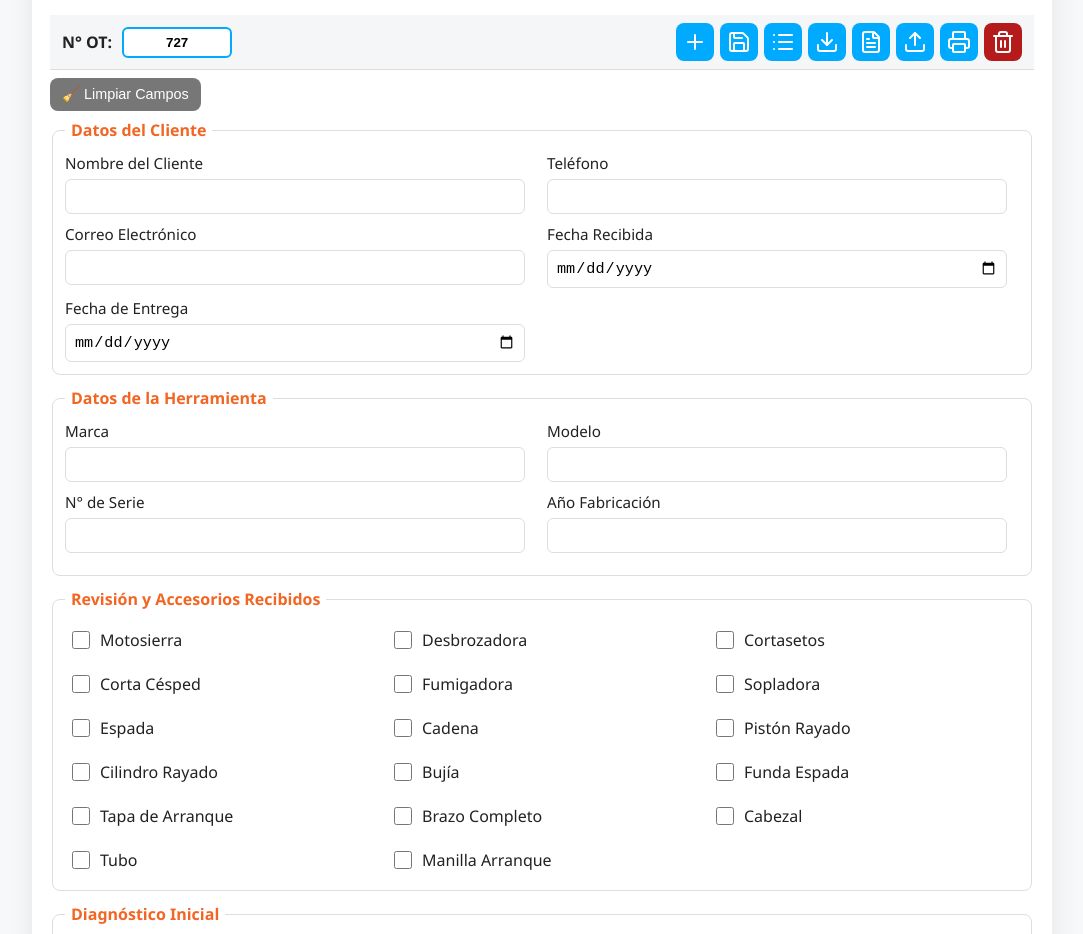
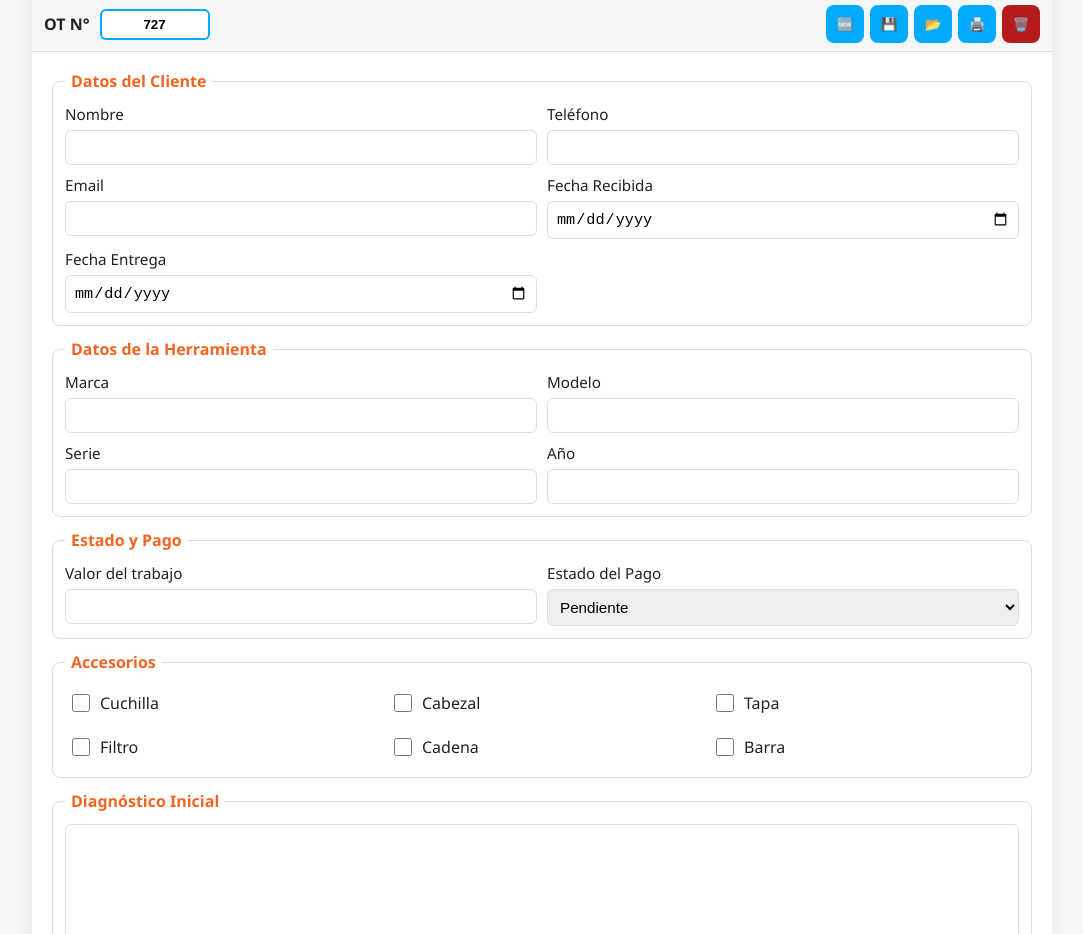
Before and after one commit to CryptoWorldX9/OT-FuelTek, a plain HTML site: page index.html in a window 1280 px wide. Shown: the part 146-1080 px from the top of the page, without its empty margins (98-1181 px from the left). Drawn offline with nearby package versions, Linux system fonts and the light colour scheme.

Commit message:
Update index.html

```diff
--- a/index.html
+++ b/index.html
@@ -1,186 +1,138 @@
-<!doctype html>
+<!DOCTYPE html>
 <html lang="es">
 <head>
-  <meta charset="utf-8" />
-  <meta name="viewport" content="width=device-width,initial-scale=1" />
-  <title>Orden de Trabajo - Fueltek</title>
+  <meta charset="UTF-8" />
+  <meta name="viewport" content="width=device-width, initial-scale=1.0" />
+  <title>FUELTEK - Orden de Trabajo</title>
   <link rel="stylesheet" href="styles.css" />
-  <!-- SheetJS para exportar a Excel -->
-  <script src="https://cdn.sheetjs.com/xlsx-0.20.3/package/dist/xlsx.full.min.js"></script>
-  <script src="https://unpkg.com/lucide@latest"></script>
 </head>
 <body>
   <div class="wrapper">
     <header>
-      <img src="logo-fueltek.png" alt="Fueltek Logo" class="logo" />
+      <img src="logo-fueltek.png" class="logo" alt="logo" />
       <div class="header-info">
         <h1>FUELTEK</h1>
         <p>Servicio Técnico Multimarca</p>
-        <small>Tel: +56 9 4043 5805 | La Trilla 1062, San Bernardo</small>
+        <small>La Trilla 1062, San Bernardo | Tel: +56 9 4043 5805</small>
       </div>
     </header>
 
-    <main>
     <div class="ot-bar">
       <div class="left">
-          <label class="ot-label">N° OT:</label>
-          <input id="otNumber" readonly />
+        <span class="ot-label">OT N°</span>
+        <input id="otNumber" type="text" readonly />
       </div>
-
       <div class="controls">
-          <button id="newOtBtn" title="Reservar nuevo OT"><i data-lucide="plus"></i></button>
-          <button id="saveBtn" title="Guardar OT"><i data-lucide="save"></i></button>
-          <button id="viewBtn" title="Ver lista de OT"><i data-lucide="list"></i></button>
-          <button id="exportBtn" title="Exportar Excel"><i data-lucide="download"></i></button>
-          <button id="exportDbBtn" title="Exportar DB JSON"><i data-lucide="file-text"></i></button>
-          <label class="import-label" title="Importar DB JSON">
-            <input id="importFile" type="file" accept=".json" />
-            <i data-lucide="upload"></i>
-          </label>
-          <button id="printBtn" title="Imprimir / PDF"><i data-lucide="printer"></i></button>
-          <button id="clearBtn" class="danger" title="Borrar DB"><i data-lucide="trash-2"></i></button>
+        <button id="newBtn" title="Nueva OT">🆕</button>
+        <button id="saveBtn" title="Guardar">💾</button>
+        <button id="loadBtn" title="Cargar OT">📂</button>
+        <button id="printBtn" title="Imprimir">🖨️</button>
+        <button id="clearBtn" title="Eliminar BD" class="danger">🗑️</button>
       </div>
     </div>
 
-      <form id="otForm" autocomplete="off">
-        <!-- Datos Cliente -->
+    <main>
+      <form id="otForm">
         <fieldset>
           <legend>Datos del Cliente</legend>
-          <div class="grid grid-2col spaced">
-            <label class="stack">Nombre del Cliente
-              <input name="clienteNombre" />
-            </label>
-            <label class="stack">Teléfono
+          <div class="grid grid-2col">
+            <div class="stack">
+              <label>Nombre</label>
+              <input name="clienteNombre" required />
+            </div>
+            <div class="stack">
+              <label>Teléfono</label>
               <input name="clienteTelefono" />
-            </label>
-
-            <label class="stack">Correo Electrónico
+            </div>
+            <div class="stack">
+              <label>Email</label>
               <input name="clienteEmail" type="email" />
-            </label>
-            <label class="stack">Fecha Recibida
+            </div>
+            <div class="stack">
+              <label>Fecha Recibida</label>
               <input name="fechaRecibida" type="date" />
-            </label>
-
-            <label class="stack">Fecha de Entrega
+            </div>
+            <div class="stack">
+              <label>Fecha Entrega</label>
               <input name="fechaEntrega" type="date" />
-            </label>
-            <div></div>
+            </div>
           </div>
         </fieldset>
 
-        <!-- Datos Herramienta -->
         <fieldset>
           <legend>Datos de la Herramienta</legend>
-          <div class="grid grid-2col spaced">
-            <label class="stack">Marca
+          <div class="grid grid-2col">
+            <div class="stack">
+              <label>Marca</label>
               <input name="marca" />
-            </label>
-            <label class="stack">Modelo
+            </div>
+            <div class="stack">
+              <label>Modelo</label>
               <input name="modelo" />
-            </label>
-
-            <label class="stack">N° de Serie
+            </div>
+            <div class="stack">
+              <label>Serie</label>
               <input name="serie" />
-            </label>
-            <label class="stack">Año Fabricación
-              <input name="anio" type="number" min="1900" max="2100" />
-            </label>
-            <div></div>
-            <div></div>
+            </div>
+            <div class="stack">
+              <label>Año</label>
+              <input name="anio" type="number" />
+            </div>
           </div>
         </fieldset>
 
-        <!-- Revisiones (checkboxes alineados) -->
         <fieldset>
-          <legend>Revisión y Accesorios Recibidos</legend>
-          <div class="checkbox-grid aligned">
-            <label class="checkbox-item"><input type="checkbox" name="accesorios" value="Motosierra"><span>Motosierra</span></label>
-            <label class="checkbox-item"><input type="checkbox" name="accesorios" value="Desbrozadora"><span>Desbrozadora</span></label>
-            <label class="checkbox-item"><input type="checkbox" name="accesorios" value="Cortasetos"><span>Cortasetos</span></label>
-            <label class="checkbox-item"><input type="checkbox" name="accesorios" value="Corta Césped"><span>Corta Césped</span></label>
-            <label class="checkbox-item"><input type="checkbox" name="accesorios" value="Fumigadora"><span>Fumigadora</span></label>
-            <label class="checkbox-item"><input type="checkbox" name="accesorios" value="Sopladora"><span>Sopladora</span></label>
-            <label class="checkbox-item"><input type="checkbox" name="accesorios" value="Espada"><span>Espada</span></label>
-            <label class="checkbox-item"><input type="checkbox" name="accesorios" value="Cadena"><span>Cadena</span></label>
-            <label class="checkbox-item"><input type="checkbox" name="accesorios" value="Pistón Rayado"><span>Pistón Rayado</span></label>
-            <label class="checkbox-item"><input type="checkbox" name="accesorios" value="Cilindro Rayado"><span>Cilindro Rayado</span></label>
-            <label class="checkbox-item"><input type="checkbox" name="accesorios" value="Bujía"><span>Bujía</span></label>
-            <label class="checkbox-item"><input type="checkbox" name="accesorios" value="Funda Espada"><span>Funda Espada</span></label>
-            <label class="checkbox-item"><input type="checkbox" name="accesorios" value="Tapa de Arranque"><span>Tapa de Arranque</span></label>
-            <label class="checkbox-item"><input type="checkbox" name="accesorios" value="Brazo Completo"><span>Brazo Completo</span></label>
-            <label class="checkbox-item"><input type="checkbox" name="accesorios" value="Cabezal"><span>Cabezal</span></label>
-            <label class="checkbox-item"><input type="checkbox" name="accesorios" value="Tubo"><span>Tubo</span></label>
-            <label class="checkbox-item"><input type="checkbox" name="accesorios" value="Manilla Arranque"><span>Manilla Arranque</span></label>
+          <legend>Estado y Pago</legend>
+          <div class="grid grid-2col">
+            <div class="stack">
+              <label>Valor del trabajo</label>
+              <input id="valorTrabajo" name="valorTrabajo" type="text" />
+            </div>
+            <div class="stack">
+              <label>Estado del Pago</label>
+              <select id="estadoPago" name="estadoPago">
+                <option value="Pendiente">Pendiente</option>
+                <option value="Abonado">Abonado</option>
+                <option value="Pagado">Pagado</option>
+              </select>
+            </div>
+            <div class="stack hidden" id="labelAbono">
+              <label>Monto Abonado</label>
+              <input id="montoAbonado" name="montoAbonado" type="text" />
+            </div>
           </div>
         </fieldset>
 
-        <!-- Diagnóstico y Trabajo: ocupan todo el ancho -->
         <fieldset>
-          <legend>Diagnóstico Inicial</legend>
-          <textarea name="diagnostico" rows="6" placeholder="Describa el diagnóstico ..."></textarea>
+          <legend>Accesorios</legend>
+          <div class="checkbox-grid aligned">
+            <label class="checkbox-item"><input type="checkbox" name="accesorios" value="Cuchilla" />Cuchilla</label>
+            <label class="checkbox-item"><input type="checkbox" name="accesorios" value="Cabezal" />Cabezal</label>
+            <label class="checkbox-item"><input type="checkbox" name="accesorios" value="Tapa" />Tapa</label>
+            <label class="checkbox-item"><input type="checkbox" name="accesorios" value="Filtro" />Filtro</label>
+            <label class="checkbox-item"><input type="checkbox" name="accesorios" value="Cadena" />Cadena</label>
+            <label class="checkbox-item"><input type="checkbox" name="accesorios" value="Barra" />Barra</label>
+          </div>
         </fieldset>
 
         <fieldset>
-          <legend>Trabajo Realizado / Notas del Técnico</legend>
-          <textarea name="trabajo" rows="6" placeholder="Describa el trabajo realizado ..."></textarea>
+          <legend>Diagnóstico Inicial</legend>
+          <textarea name="diagnostico"></textarea>
         </fieldset>
 
-        <!-- Pago -->
         <fieldset>
-          <legend>Pago</legend>
-          <div class="grid-pay">
-            <label class="stack">Valor del trabajo (CLP)<input name="valorTrabajo" id="valorTrabajo" type="number" min="0" step="1" /></label>
-            <label class="stack">Estado de Pago
-              <select name="estadoPago" id="estadoPago">
-                <option value="Pendiente">Pendiente de Pago</option>
-                <option value="Pagado">Pagado</option>
-                <option value="Abonado">Abonado</option>
-              </select>
-            </label>
-            <label class="stack hidden" id="labelAbono">Monto Abonado (CLP)<input name="montoAbonado" id="montoAbonado" type="number" min="0" step="1" /></label>
-          </div>
+          <legend>Trabajo Realizado / Notas</legend>
+          <textarea name="trabajo"></textarea>
         </fieldset>
-
-        <!-- Firmas centradas -->
-        <div class="firmas">
-          <div class="firma-box"><label>Firma Taller</label><input name="firmaTaller" /></div>
-          <div class="firma-box"><label>Firma Cliente</label><input name="firmaCliente" /></div>
-        </div>
-
-        <section class="notas">
-          <h4>Notas importantes</h4>
-          <ul>
-            <li>Toda herramienta no retirada en 30 días podrá generar cobro por almacenamiento.</li>
-            <li>FuelTek no se responsabiliza por accesorios no declarados al momento de la recepción.</li>
-            <li>El cliente declara estar informado sobre los términos del servicio y autoriza la revisión del equipo.</li>
-          </ul>
-        </section>
       </form>
     </main>
 
     <footer>
-      <p>© 2025 FUELTEK</p>
+      © 2025 FUELTEK — La Trilla 1062, San Bernardo — Tel: +56 9 4043 5805
     </footer>
   </div>
 
-  <!-- Vista modal simple para la lista de OTs -->
-  <div id="modal" class="modal hidden" role="dialog" aria-hidden="true">
-    <div class="modal-content">
-      <div class="modal-header">
-        <h3>Órdenes guardadas</h3>
-        <button id="closeModal" class="small">Cerrar</button>
-      </div>
-      <div class="modal-body">
-        <input id="searchOt" placeholder="Buscar por N° OT o nombre cliente..." />
-        <div id="ordersList" class="orders-list"></div>
-      </div>
-    </div>
-  </div>
-
-  <!-- Print area -->
-  <div id="printArea" class="print-area" style="display:none"></div>
-
+  <div id="printArea" class="print-area"></div>
   <script src="script.js"></script>
-  <script>lucide.createIcons();</script>
 </body>
 </html>
```
Lines whose indentation alone changed are shown as unchanged.
